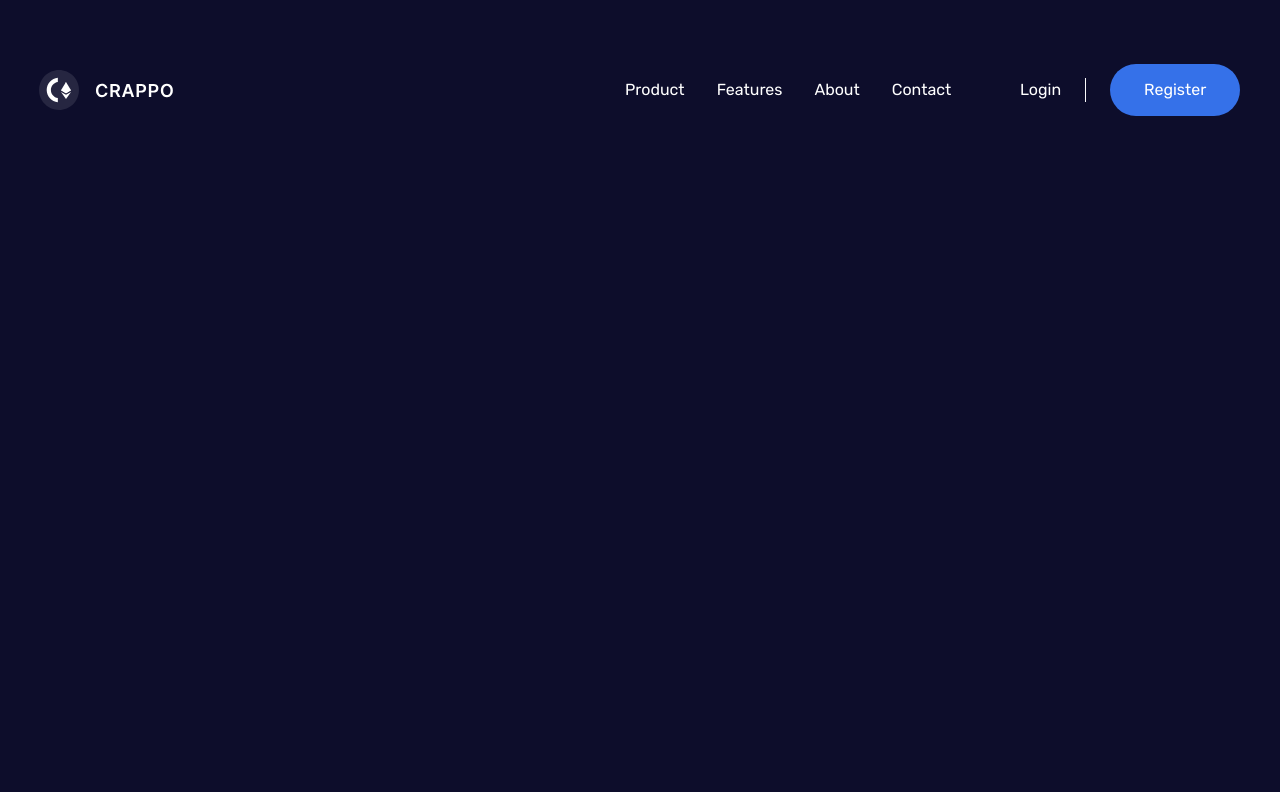
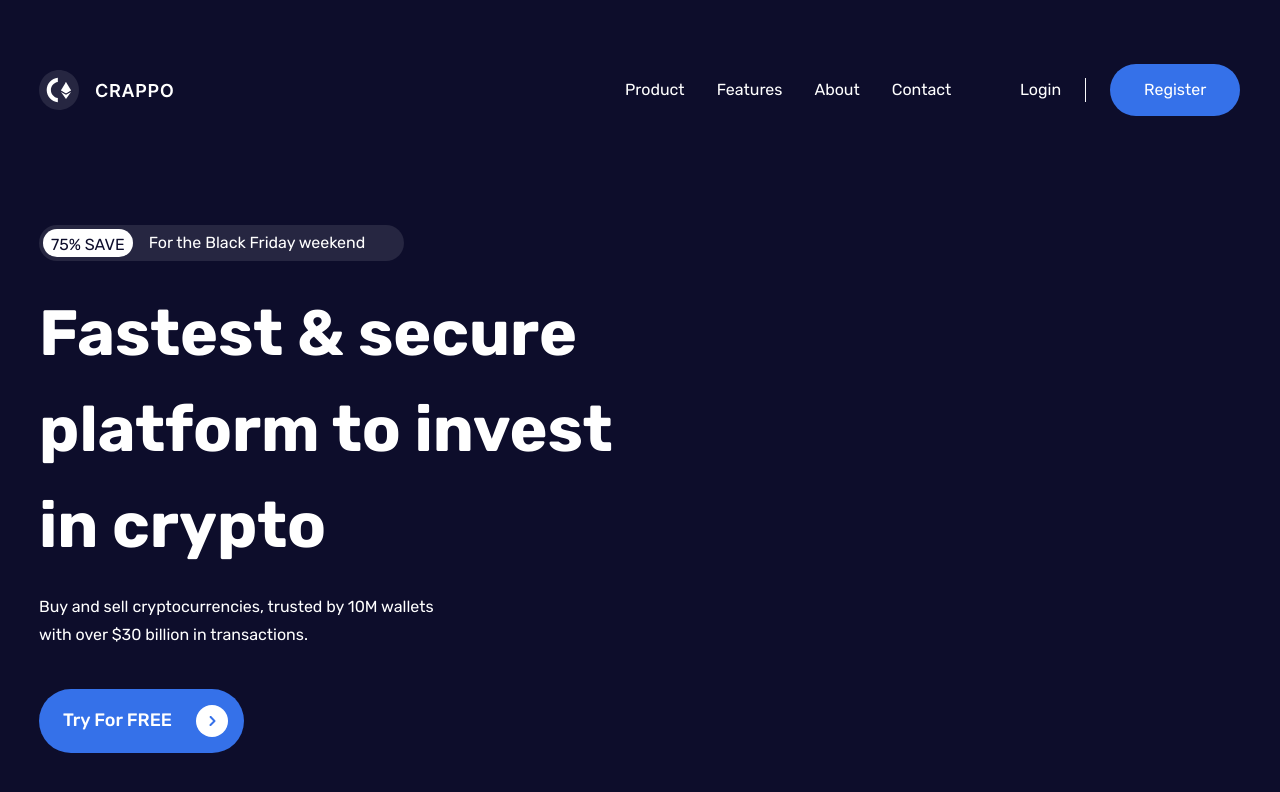
Before and after one commit to xeuxdev/crappo-cryptocurrency-website-challenge, a Next.js app: page / in a window 1280 px wide. Shown: the top 792 px of the page. Built offline with nearby package versions, Linux system fonts and the light colour scheme.

Commit message:
added arrow icon created svgButton component added to hero section

```diff
--- /dev/null
+++ b/components/SvgButton.tsx
@@ -0,0 +1,20 @@
+import Image from "next/image"
+type Props = {
+  name: string
+}
+const SvgButton = ({ name }: Props) => {
+  return (
+    <button className="flex items-center space-x-6 w-[205px] h-16 pl-6 text-white bg-accent rounded-full">
+      <span className="text-body_st_md">{name}</span>
+      <span className="relative w-8 h-8">
+        <Image
+          src={"/assets/arrowRight.svg"}
+          layout="fill"
+          alt="try for free button"
+        />
+      </span>
+    </button>
+  )
+}
+
+export default SvgButton
--- a/pages/HeroSection.tsx
+++ b/pages/HeroSection.tsx
@@ -1,14 +1,43 @@
 import NavBar from "../components/NavBar"
+import Image from "next/image"
+import SvgButton from "../components/SvgButton"
 
 const HeroSection = () => {
   return (
     <section
-      className="bg-primary h-full min-h-[850px] px-6 md:px-8 xl:px-0 pt-8 md:pt-16
+      className="bg-primary h-full min-h-[850px] px-5 md:px-7 xl:px-0 pt-8 md:pt-16
     "
     >
       <NavBar />
-      <div>
-
+      <div className="container mt-10 md:mt-[50px]">
+        <div className="flex items-center justify-between flex-col lg:flex-row">
+          {/* text */}
+          <div className="lg:flex-[50%] xl:w-[588px] xl:h-[468px]">
+            {/* black friday stuff */}
+            <div className="flex items-center h-9 w-full lg:w-[365px] rounded-full p-1 space-x-4 bg-white/10 mb-6">
+              <span className="h-full px-2 pt-[2px] pb-[2px] uppercase bg-white grid place-items-center text-primary rounded-full text-body_sm_rg">
+                75% save
+              </span>
+              <span className="text-body_sm_rg text-white">
+                For the Black Friday weekend
+              </span>
+            </div>
+            <div>
+              <h1 className="text-h3 md:text-h1 text-white mb-5">
+                Fastest & secure <br />
+                platform to invest <br />
+                in crypto
+              </h1>
+              <p className="text-body_sm_rg text-white lg:w-[425px] mb-7 lg:mb-10">
+                Buy and sell cryptocurrencies, trusted by 10M wallets with over
+                $30 billion in transactions.
+              </p>
+              <SvgButton name="Try For FREE" />
+            </div>
+          </div>
+          {/* image */}
+          <div className="flex-[50%] xl:w-[604px] xl:h-[585.15px]"></div>
+        </div>
       </div>
     </section>
   )
```
Also changed, not shown: public/assets/arrowRight.svg (added).
